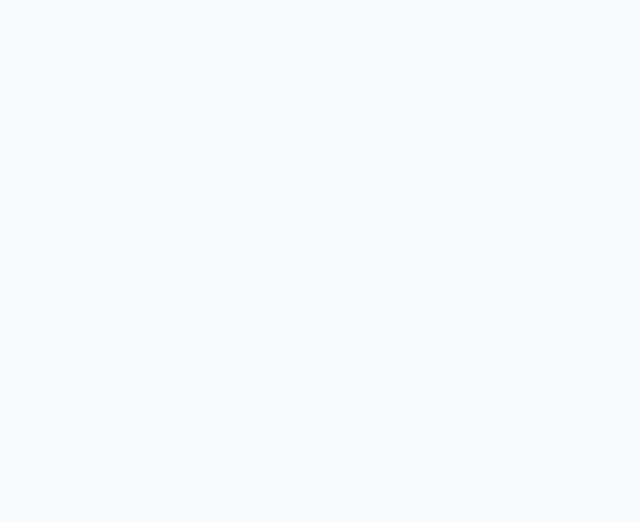
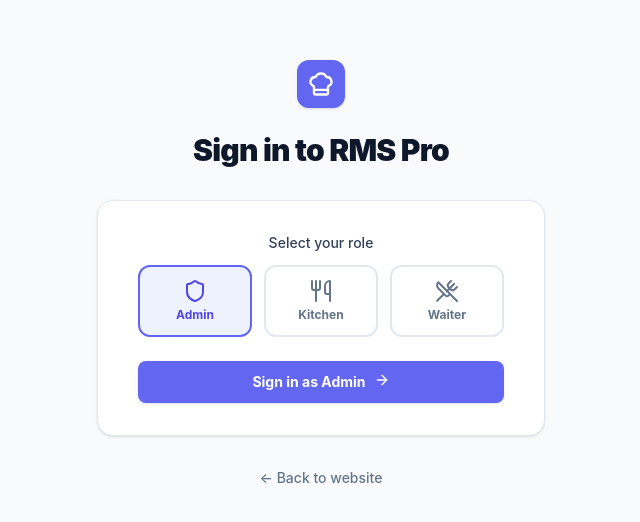
Before and after one commit to mfcd7/restaurant-management-mpr, a React (Vite) app: page /restaurant-management-mpr/login in a window 1280 px wide. Before the commit this address had no page. Shown: the part 126-648 px from the top of the page, without its empty margins (319-959 px from the left). Built offline with nearby package versions, Linux system fonts and the light colour scheme.

Commit message:
Created separate logins for each roles, added edit and delete order button for waiter tab, admin can now monitor all the tabs

```diff
--- a/src/App.jsx
+++ b/src/App.jsx
@@ -11,7 +11,7 @@ import { RestaurantProvider } from './context/RestaurantContext';
 function App() {
   return (
     <RestaurantProvider>
-      <Router>
+      <Router basename="/restaurant-management-mpr/">
         <Routes>
           {/* Public Routes */}
           <Route path="/" element={<LandingPage />} />
--- a/src/components/layout/Sidebar.jsx
+++ b/src/components/layout/Sidebar.jsx
@@ -1,13 +1,25 @@
-import { NavLink } from 'react-router-dom';
+import { NavLink, useNavigate } from 'react-router-dom';
 import { LayoutDashboard, Users, ChefHat, UtensilsCrossed, LogOut } from 'lucide-react';
+import { useRestaurant } from '../../context/RestaurantContext';
 
 export default function Sidebar() {
+  const { userRole, logout } = useRestaurant();
+  const navigate = useNavigate();
+
   const navItems = [
-    { name: 'Dashboard', path: '/dashboard', icon: LayoutDashboard },
-    { name: 'Admin', path: '/admin', icon: Users },
-    { name: 'Kitchen (KDS)', path: '/kds', icon: ChefHat },
-    { name: 'Waiter Tab', path: '/waiter', icon: UtensilsCrossed },
+    { name: 'Dashboard', path: '/dashboard', icon: LayoutDashboard, roles: ['admin'] },
+    { name: 'Admin', path: '/admin', icon: Users, roles: ['admin'] },
+    { name: 'Kitchen (KDS)', path: '/kds', icon: ChefHat, roles: ['admin', 'kitchen'] },
+    { name: 'Waiter Tab', path: '/waiter', icon: UtensilsCrossed, roles: ['admin', 'waiter'] },
   ];
+
+  const filteredNavItems = navItems.filter(item => !userRole || item.roles.includes(userRole));
+
+  const handleLogout = (e) => {
+    e.preventDefault();
+    logout();
+    navigate('/');
+  };
 
   return (
     <div className="flex flex-col w-64 bg-white border-r border-slate-200 min-h-screen">
@@ -19,7 +31,7 @@ export default function Sidebar() {
       </div>
 
       <nav className="flex-1 px-4 py-6 space-y-2">
-        {navItems.map((item) => {
+        {filteredNavItems.map((item) => {
           const Icon = item.icon;
           return (
             <NavLink
@@ -40,13 +52,13 @@ export default function Sidebar() {
       </nav>
 
       <div className="p-4 border-t border-slate-200">
-        <NavLink
-          to="/"
-          className="flex items-center gap-3 px-3 py-2 rounded-lg text-slate-600 hover:bg-rose-50 hover:text-rose-600 transition-colors"
+        <button
+          onClick={handleLogout}
+          className="w-full flex items-center gap-3 px-3 py-2 rounded-lg text-slate-600 hover:bg-rose-50 hover:text-rose-600 transition-colors"
         >
           <LogOut className="w-5 h-5" />
           Exit to Website
-        </NavLink>
+        </button>
       </div>
     </div>
   );
--- a/src/context/RestaurantContext.jsx
+++ b/src/context/RestaurantContext.jsx
@@ -8,49 +8,51 @@ export const useRestaurant = () => useContext(RestaurantContext);
 const generateId = () => '#' + Math.floor(1000 + Math.random() * 9000);
 
 export function RestaurantProvider({ children }) {
+  const [userRole, setUserRole] = useState(null); // 'admin', 'kitchen', 'waiter'
+
   // Initial dummy tables
   const [tables, setTables] = useState([
     { id: 'T-01', status: 'free', capacity: 2, currentOrder: null },
     { id: 'T-02', status: 'occupied', capacity: 4, currentOrder: null },
-    { id: 'T-03', status: 'ordered', capacity: 4, currentOrder: null }, // Will populate on mount
+    { id: 'T-03', status: 'ordered', capacity: 4, currentOrder: '#1234' }, // Will pop on mount
     { id: 'T-04', status: 'free', capacity: 6, currentOrder: null },
-    { id: 'T-05', status: 'cooking', capacity: 2, currentOrder: null },
+    { id: 'T-05', status: 'cooking', capacity: 2, currentOrder: '#5678' },
     { id: 'T-06', status: 'free', capacity: 4, currentOrder: null },
-    { id: 'T-07', status: 'paying', capacity: 8, currentOrder: null },
+    { id: 'T-07', status: 'paying', capacity: 8, currentOrder: '#9012' },
     { id: 'T-08', status: 'free', capacity: 2, currentOrder: null },
   ]);
 
   // Initial dummy orders (Kitchen & Admin perspective)
   const [orders, setOrders] = useState([
     {
-      id: generateId(),
+      id: '#1234',
       tableId: 'T-03',
       status: 'pending', // pending, cooking, ready, billed, paid
       time: '12:30 PM',
       items: [
-        { name: 'Paneer Tikka', qty: 2, price: 350.00 },
-        { name: 'Garlic Naan', qty: 1, price: 80.00 }
+        { id: 1, name: 'Paneer Tikka', qty: 2, price: 350.00 },
+        { id: 4, name: 'Garlic Naan', qty: 1, price: 80.00 }
       ],
       total: 780.00
     },
     {
-      id: generateId(),
+      id: '#5678',
       tableId: 'T-05',
       status: 'cooking',
       time: '12:15 PM',
       items: [
-        { name: 'Butter Chicken', qty: 1, price: 450.00, notes: 'Spicy' }
+        { id: 2, name: 'Butter Chicken', qty: 1, price: 450.00, notes: 'Spicy' }
       ],
       total: 450.00
     },
     {
-      id: generateId(),
+      id: '#9012',
       tableId: 'T-07',
       status: 'ready', // ready for billing/serving
       time: '11:45 AM',
       items: [
-        { name: 'Mutton Biryani', qty: 2, price: 550.00 },
-        { name: 'Sweet Lassi', qty: 2, price: 120.00 }
+        { id: 3, name: 'Mutton Biryani', qty: 2, price: 550.00 },
+        { id: 7, name: 'Sweet Lassi', qty: 2, price: 120.00 }
       ],
       total: 1340.00
     }
@@ -99,16 +101,45 @@ export function RestaurantProvider({ children }) {
     }
   };
 
-  const updateTableStatus = (tableId, status) => {
-    setTables(prev => prev.map(t => t.id === tableId ? { ...t, status } : t));
+  const updateTableStatus = (tableId, status, currentOrder = undefined) => {
+    setTables(prev => prev.map(t => {
+      if (t.id === tableId) {
+        return { ...t, status, ...(currentOrder !== undefined && { currentOrder }) };
+      }
+      return t;
+    }));
   };
 
   const calculateTableBill = (tableId) => {
-    const tableOrders = orders.filter(o => o.tableId === tableId && (o.status !== 'paid'));
+    const tableOrders = orders.filter(o => o.tableId === tableId && (o.status !== 'paid' && o.status !== 'cancelled'));
     return tableOrders.reduce((sum, order) => sum + order.total, 0);
   };
 
+  const cancelOrder = (orderId) => {
+    setOrders(prev => prev.map(o => o.id === orderId ? { ...o, status: 'cancelled' } : o));
+    const order = orders.find(o => o.id === orderId);
+    if (order) {
+      updateTableStatus(order.tableId, 'free', null);
+    }
+  };
+
+  const updateOrderItems = (orderId, newItems) => {
+    const total = newItems.reduce((sum, item) => sum + (item.price * item.qty), 0);
+    setOrders(prev => prev.map(o => o.id === orderId ? { ...o, items: newItems, total } : o));
+  };
+
+  const login = (role) => {
+    setUserRole(role);
+  };
+
+  const logout = () => {
+    setUserRole(null);
+  };
+
   const value = {
+    userRole,
+    login,
+    logout,
     tables,
     orders,
     getMenuItems,
@@ -116,6 +147,8 @@ export function RestaurantProvider({ children }) {
     updateOrderStatus,
     updateTableStatus,
     calculateTableBill,
+    cancelOrder,
+    updateOrderItems
   };
 
   return (
--- a/src/pages/AdminPage.jsx
+++ b/src/pages/AdminPage.jsx
@@ -1,6 +1,8 @@
 import { useState } from 'react';
-import { LineChart, BarChart3, Users, Settings, Database, Activity, Receipt, Send, CheckCircle2 } from 'lucide-react';
+import { LineChart, BarChart3, Users, Settings, Database, Activity, Receipt, Send, CheckCircle2, ChefHat } from 'lucide-react';
 import { useRestaurant } from '../context/RestaurantContext';
+import WaiterPage from './WaiterPage';
+import KDSPage from './KDSPage';
 
 export default function AdminPage() {
   const { orders, updateOrderStatus } = useRestaurant();
@@ -52,6 +54,24 @@ export default function AdminPage() {
             }`}
         >
           <Receipt className="w-4 h-4" /> E-Billing & Completed Orders
+        </button>
+        <button
+          onClick={() => setActiveTab('waiter')}
+          className={`flex items-center gap-2 px-4 py-3 font-medium text-sm border-b-2 transition-colors ${activeTab === 'waiter'
+            ? 'border-indigo-600 text-indigo-600'
+            : 'border-transparent text-slate-500 hover:text-slate-900 hover:border-slate-300'
+            }`}
+        >
+          <Users className="w-4 h-4" /> Waiter View
+        </button>
+        <button
+          onClick={() => setActiveTab('kitchen')}
+          className={`flex items-center gap-2 px-4 py-3 font-medium text-sm border-b-2 transition-colors ${activeTab === 'kitchen'
+            ? 'border-indigo-600 text-indigo-600'
+            : 'border-transparent text-slate-500 hover:text-slate-900 hover:border-slate-300'
+            }`}
+        >
+          <ChefHat className="w-4 h-4" /> Kitchen View
         </button>
       </div>
 
@@ -168,7 +188,7 @@ export default function AdminPage() {
               </div>
             </div>
           </>
-        ) : (
+        ) : activeTab === 'billing' ? (
           <>
             {/* Billing Tab Content */}
             <div className="bg-white rounded-2xl border border-slate-200 shadow-sm overflow-hidden flex flex-col min-h-[500px]">
@@ -224,6 +244,14 @@ export default function AdminPage() {
               )}
             </div>
           </>
+        ) : activeTab === 'waiter' ? (
+          <div className="bg-slate-50 rounded-2xl border border-slate-200 shadow-sm overflow-hidden h-[800px] relative">
+            <WaiterPage embedded={true} />
+          </div>
+        ) : (
+          <div className="bg-slate-50 rounded-2xl border border-slate-200 shadow-sm overflow-hidden h-[800px] relative">
+            <KDSPage embedded={true} />
+          </div>
         )}
       </div>
     </div>
--- a/src/pages/KDSPage.jsx
+++ b/src/pages/KDSPage.jsx
@@ -1,7 +1,7 @@
 import { Clock, CheckCircle2, ChevronRight } from 'lucide-react';
 import { useRestaurant } from '../context/RestaurantContext';
 
-export default function KDSPage() {
+export default function KDSPage({ embedded = false }) {
   const { orders, updateOrderStatus } = useRestaurant();
 
   // Filter orders for KDS
@@ -15,7 +15,7 @@ export default function KDSPage() {
   };
 
   return (
-    <div className="p-8 h-screen flex flex-col max-w-[1600px] mx-auto">
+    <div className={`p-8 flex flex-col max-w-[1600px] mx-auto ${embedded ? 'h-full' : 'h-screen'}`}>
       <div className="flex items-center justify-between mb-8">
         <div>
           <h1 className="text-2xl font-bold text-slate-900">Kitchen Display System</h1>
--- a/src/pages/LoginPage.jsx
+++ b/src/pages/LoginPage.jsx
@@ -1,16 +1,20 @@
 import { useState } from 'react';
 import { useNavigate, Link } from 'react-router-dom';
-import { ChefHat, ArrowRight } from 'lucide-react';
+import { ChefHat, ArrowRight, Shield, UtensilsCrossed, Utensils } from 'lucide-react';
+import { useRestaurant } from '../context/RestaurantContext';
 
 export default function LoginPage() {
-  const [email, setEmail] = useState('');
-  const [password, setPassword] = useState('');
+  const [role, setRole] = useState('admin');
   const navigate = useNavigate();
+  const { login } = useRestaurant();
 
   const handleLogin = (e) => {
     e.preventDefault();
-    // Dummy login: redirect directly to dashboard
-    navigate('/dashboard');
+    login(role);
+    if (role === 'admin') navigate('/admin');
+    else if (role === 'waiter') navigate('/waiter');
+    else if (role === 'kitchen') navigate('/kds');
+    else navigate('/dashboard');
   };
 
   return (
@@ -22,91 +26,69 @@ export default function LoginPage() {
           </div>
         </div>
         <h2 className="mt-6 text-center text-3xl font-black text-slate-900 tracking-tight">
-          Sign in to your account
+          Sign in to RMS Pro
         </h2>
-        {/* <p className="mt-2 text-center text-sm text-slate-600">
-          Or{' '}
-          <a href="#" className="font-bold text-indigo-600 hover:text-indigo-500 transition-colors">
-            start your 14-day free trial
-          </a>
-        </p> */}
       </div>
 
       <div className="mt-8 sm:mx-auto sm:w-full sm:max-w-md">
         <div className="bg-white py-8 px-4 shadow-sm border border-slate-200 sm:rounded-2xl sm:px-10">
           <form className="space-y-6" onSubmit={handleLogin}>
-            <div>
-              <label htmlFor="email" className="block text-sm font-medium text-slate-700">
-                Email address
-              </label>
-              <div className="mt-1">
-                <input
-                  id="email"
-                  name="email"
-                  type="email"
-                  autoComplete="email"
-                  required
-                  value={email}
-                  onChange={(e) => setEmail(e.target.value)}
-                  className="appearance-none block w-full px-3 py-2 border border-slate-300 rounded-lg placeholder-slate-400 focus:outline-none focus:ring-2 focus:ring-indigo-500/20 focus:border-indigo-500 sm:text-sm transition-shadow"
-                  placeholder="you@example.com"
-                />
-              </div>
-            </div>
 
             <div>
-              <label htmlFor="password" className="block text-sm font-medium text-slate-700">
-                Password
+              <label className="block text-sm font-medium text-slate-700 mb-3 text-center">
+                Select your role
               </label>
-              <div className="mt-1">
-                <input
-                  id="password"
-                  name="password"
-                  type="password"
-                  autoComplete="current-password"
-                  required
-                  value={password}
-                  onChange={(e) => setPassword(e.target.value)}
-                  className="appearance-none block w-full px-3 py-2 border border-slate-300 rounded-lg placeholder-slate-400 focus:outline-none focus:ring-2 focus:ring-indigo-500/20 focus:border-indigo-500 sm:text-sm transition-shadow"
-                  placeholder="••••••••"
-                />
-              </div>
-            </div>
+              <div className="grid grid-cols-3 gap-3">
+                <button
+                  type="button"
+                  onClick={() => setRole('admin')}
+                  className={`flex flex-col items-center justify-center p-3 rounded-xl border-2 transition-all ${
+                    role === 'admin'
+                      ? 'border-indigo-600 bg-indigo-50 text-indigo-700'
+                      : 'border-slate-200 hover:border-indigo-300 text-slate-500'
+                  }`}
+                >
+                  <Shield className="w-6 h-6 mb-1" />
+                  <span className="text-xs font-bold">Admin</span>
+                </button>
 
-            <div className="flex items-center justify-between">
-              <div className="flex items-center">
-                <input
-                  id="remember-me"
-                  name="remember-me"
-                  type="checkbox"
-                  className="h-4 w-4 text-indigo-600 focus:ring-indigo-500 border-slate-300 rounded"
-                />
-                <label htmlFor="remember-me" className="ml-2 block text-sm text-slate-900">
-                  Remember me
-                </label>
-              </div>
+                <button
+                  type="button"
+                  onClick={() => setRole('kitchen')}
+                  className={`flex flex-col items-center justify-center p-3 rounded-xl border-2 transition-all ${
+                    role === 'kitchen'
+                      ? 'border-rose-500 bg-rose-50 text-rose-700'
+                      : 'border-slate-200 hover:border-rose-300 text-slate-500'
+                  }`}
+                >
+                  <Utensils className="w-6 h-6 mb-1" />
+                  <span className="text-xs font-bold">Kitchen</span>
+                </button>
 
-              <div className="text-sm">
-                <a href="#" className="font-bold text-indigo-600 hover:text-indigo-500 transition-colors">
-                  Forgot your password?
-                </a>
+                <button
+                  type="button"
+                  onClick={() => setRole('waiter')}
+                  className={`flex flex-col items-center justify-center p-3 rounded-xl border-2 transition-all ${
+                    role === 'waiter'
+                      ? 'border-teal-600 bg-teal-50 text-teal-700'
+                      : 'border-slate-200 hover:border-teal-300 text-slate-500'
+                  }`}
+                >
+                  <UtensilsCrossed className="w-6 h-6 mb-1" />
+                  <span className="text-xs font-bold">Waiter</span>
+                </button>
               </div>
             </div>
 
             <div>
               <button
                 type="submit"
-                className="w-full flex justify-center py-2.5 px-4 border border-transparent rounded-lg shadow-sm text-sm font-bold text-white bg-indigo-600 hover:bg-indigo-700 focus:outline-none focus:ring-2 focus:ring-offset-2 focus:ring-indigo-500 transition-colors"
+                className="w-full flex justify-center py-2.5 px-4 border border-transparent rounded-lg shadow-sm text-sm font-bold text-white bg-indigo-600 hover:bg-indigo-700 focus:outline-none focus:ring-2 focus:ring-offset-2 focus:ring-indigo-500 transition-colors mt-6"
               >
-                Sign in <ArrowRight className="w-4 h-4 ml-2" />
+                Sign in as {role.charAt(0).toUpperCase() + role.slice(1)} <ArrowRight className="w-4 h-4 ml-2" />
               </button>
             </div>
 
-            {/* <div className="mt-6 text-center">
-              <span className="text-xs text-slate-400 font-medium bg-slate-50 px-3 py-1 rounded border border-slate-200">
-                Dummy Auth: Any credentials will work
-              </span>
-            </div> */}
           </form>
         </div>
       </div>
```
Also changed, not shown: src/pages/WaiterPage.jsx (+112 -6 lines).
